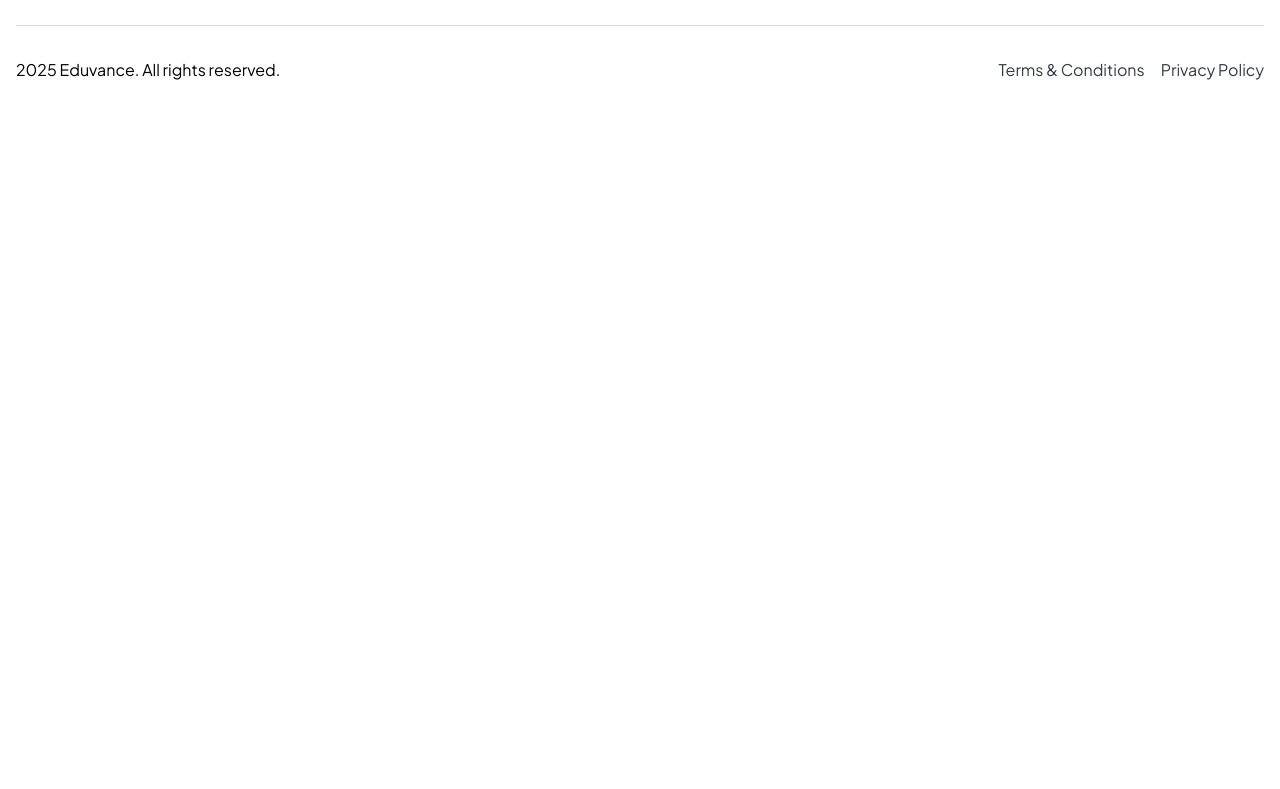
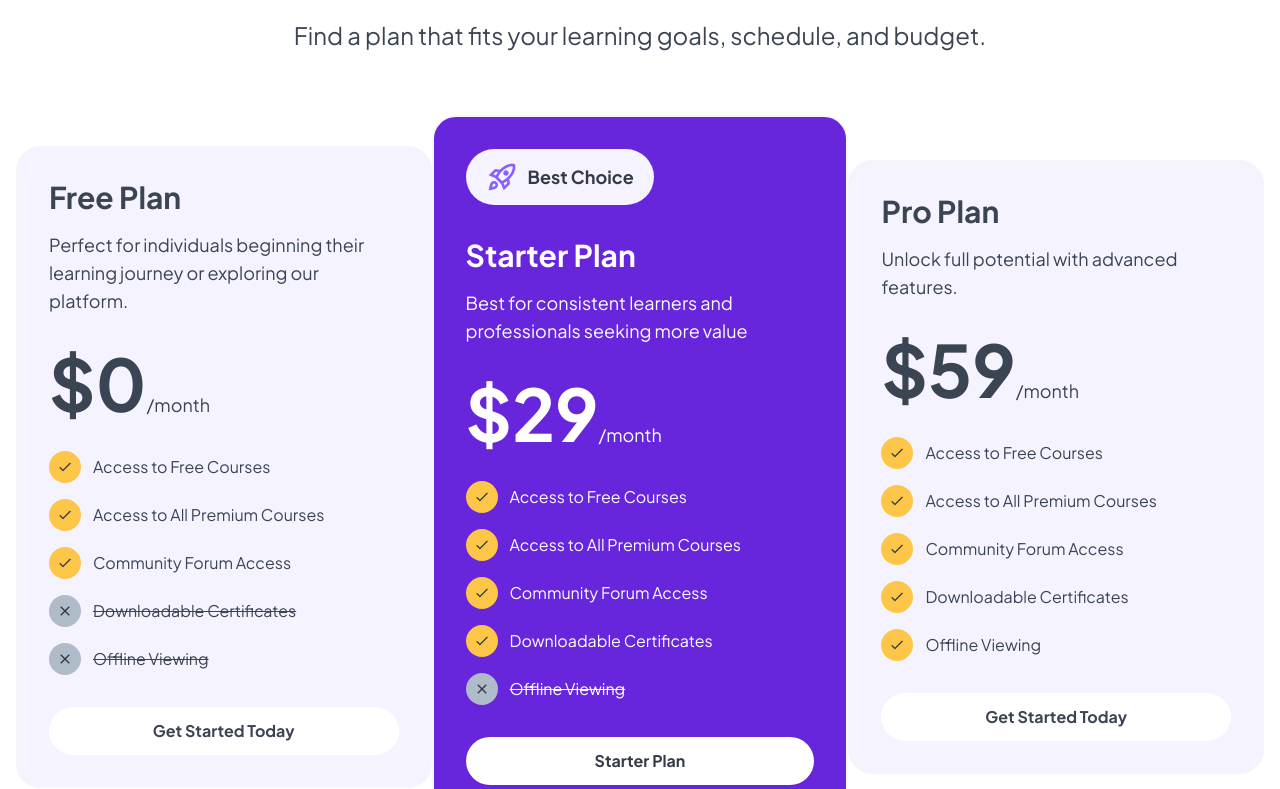
Before and after one commit to Bernardowert/eduvance, a Next.js app: page / in a window 1280 px wide. Shown: the part 5351-6140 px from the top of the page. Before the commit the page ends 5481 px from the top, so only its background shows below. Built offline with nearby package versions, Linux system fonts and the light colour scheme.

Commit message:
criação do componente cardPricing e criação da seção de preços

```diff
--- a/src/app/globals.css
+++ b/src/app/globals.css
@@ -91,6 +91,8 @@
 
     --max-width-value-infos: 39rem;
 
+    --max-width-card-course-home:26.125rem;
+
    --height-hero-areaImage:45rem;
    --height-card-category:21.875rem;
    --height-card-course: 25.875rem;
--- a/src/app/page.tsx
+++ b/src/app/page.tsx
@@ -3,6 +3,7 @@ import { SectionCategories } from "@/components/sections/home/categories";
 import { SectionCompany } from "@/components/sections/home/company";
 import { SectionCourses } from "@/components/sections/home/courses";
 import { SectionHero } from "@/components/sections/home/hero";
+import { SectionPricing } from "@/components/sections/home/pricing";
 import { SectionValue } from "@/components/sections/home/value";
 
 export default function Home() {
@@ -14,6 +15,7 @@ export default function Home() {
            <SectionAbout/>
            <SectionValue/>
            <SectionCourses/>
+           <SectionPricing/>
         </>
   );
 }
--- /dev/null
+++ b/src/components/cardPricing/index.tsx
@@ -0,0 +1,64 @@
+import Image from "next/image";
+
+
+import iconOkay from "@/assets/icons/check-okay.png";
+import iconNotOkay from "@/assets/icons/not-okay.png";
+import rocketIcon from "@/assets/icons/icon-rocket.png";
+import { Button } from "../button";
+
+
+interface CardPricingProps{
+    title:string;
+    description:string;
+    price:string;
+    listings:{
+        descriptionIcon:string;
+        notIncluded?:boolean;
+    }[];
+    btnHref?:string;
+    btnText:string;
+    bestPrice?:boolean;
+}
+
+export function CardPricing({title,description,price,listings,btnHref,btnText ,bestPrice}:CardPricingProps){
+    return(
+        <div className={`w-full max-w-card-course-home rounded-3xl border border-gray-50 p-8 bg-primary-50 space-y-8 ${bestPrice ? "border-2 bg-primary-700 text-white" : "text-gray-800"}`}>
+              {
+                  bestPrice && (
+                       <div className="inline-flex rounded-full bg-primary-50 py-3 px-5 items-center gap-2.5">
+                            <Image
+                             src={rocketIcon}
+                             alt="Icone de foguete"
+                             title="foguete"
+                            />
+                            <span className="text-lg font-bold text-gray-900">Best Choice</span>
+                       </div>
+                  )
+              }
+              <div>
+                  <h3 className="font-bold text-3xl capitalize">{title}</h3>
+                  <p className=" mt-4 text-lg">{description}</p>
+              </div>
+              <strong className="font-bold text-7xl flex items-end">${price}<small className="text-lg font-normal">/month</small></strong>
+              <ul className="space-y-4">
+                {
+                    listings.map(({descriptionIcon, notIncluded}) => (
+                      <li className="flex items-center gap-3" key={descriptionIcon}>
+                        <div className={`w-8 h-8 flex items-center justify-center ${!notIncluded ? "bg-secondary-300" : "bg-gray-300"} rounded-full`}>
+                            <Image
+                             src={!notIncluded ? iconOkay : iconNotOkay}
+                             alt={!notIncluded ? "Icone okay" : "Icone not okay"}
+                             title={!notIncluded ? "Icone okay" : "Icone not okay"}
+                            />
+                        </div>
+                        <span className={`"text-lg  font-medium" ${!notIncluded ? "" : "line-through"}`}>{descriptionIcon}</span>
+                       </li>
+                    ))
+                }
+              </ul>
+              <Button btnStyle="btnSecondary" className={`w-full ${bestPrice ? "text-gray-900" : ""}`}>
+                {btnText}
+              </Button>
+        </div>
+    )
+}
--- /dev/null
+++ b/src/components/sections/home/pricing/cards.tsx
@@ -0,0 +1,90 @@
+import { CardPricing } from "@/components/cardPricing";
+
+
+const allCards = [
+    {
+        btnText:"Get Started Today",
+        description:"Perfect for individuals beginning their learning journey or exploring our platform.",
+        title:"Free Plan",
+        price:"0",
+        listings:[
+            {
+                descriptionIcon:"Access to Free Courses",
+            },
+            {
+                descriptionIcon:"Access to All Premium Courses",
+            },
+            {
+                descriptionIcon:"Community Forum Access",
+            },
+            {
+                descriptionIcon:"Downloadable Certificates",
+                notIncluded:true
+            },
+            {
+                descriptionIcon:"Offline Viewing",
+                notIncluded:true
+            }
+        ]
+    },
+    {
+        btnText:"Starter Plan",
+        description:"Best for consistent learners and professionals seeking more value",
+        title:"Starter Plan",
+        bestPrice:true,
+        price:"29",
+        listings:[
+            {
+                descriptionIcon:"Access to Free Courses",
+            },
+            {
+                descriptionIcon:"Access to All Premium Courses",
+            },
+            {
+                descriptionIcon:"Community Forum Access",
+            },
+            {
+                descriptionIcon:"Downloadable Certificates",
+            },
+            {
+                descriptionIcon:"Offline Viewing",
+                notIncluded:true
+            }
+        ]
+    },
+    {
+        btnText:"Get Started Today",
+        description:"Unlock full potential with advanced features.",
+        title:"Pro Plan",
+        price:"59",
+        listings:[
+            {
+                descriptionIcon:"Access to Free Courses",
+            },
+            {
+                descriptionIcon:"Access to All Premium Courses",
+            },
+            {
+                descriptionIcon:"Community Forum Access",
+            },
+            {
+                descriptionIcon:"Downloadable Certificates",
+            },
+            {
+                descriptionIcon:"Offline Viewing",
+            }
+        ]
+    },
+]
+
+export function Cards(){
+    return(
+        <div className="flex items-center justify-between mt-16">
+               {
+                  allCards.map(({btnText,description,title,price,listings, bestPrice}) => (
+                      <CardPricing key={title} btnText={btnText} description={description} title={title} price={price} listings={listings} bestPrice={bestPrice}/>
+                  ))
+               }
+        </div>
+    )
+}
--- /dev/null
+++ b/src/components/sections/home/pricing/index.tsx
@@ -0,0 +1,19 @@
+import { ContainerGRID } from "@/components/containerGRID";
+import { HeadingTitle } from "@/components/headingTitle";
+import { Cards } from "./cards";
+
+export function SectionPricing(){
+    return(
+        <section className="py-28">
+            <ContainerGRID>
+               <div className="text-center">
+                    <HeadingTitle subtitle="Pricing">
+                    <span>Choose</span> What Works for <span>You</span>
+                    </HeadingTitle>
+                    <p className="text-2xl text-gray-800 mt-4">Find a plan that fits your learning goals, schedule, and budget.</p>
+               </div>
+               <Cards/>
+            </ContainerGRID>
+        </section>
+    )
+}
```
Also changed, not shown: src/assets/icons/check-okay.png (added), src/assets/icons/not-okay.png (added).
